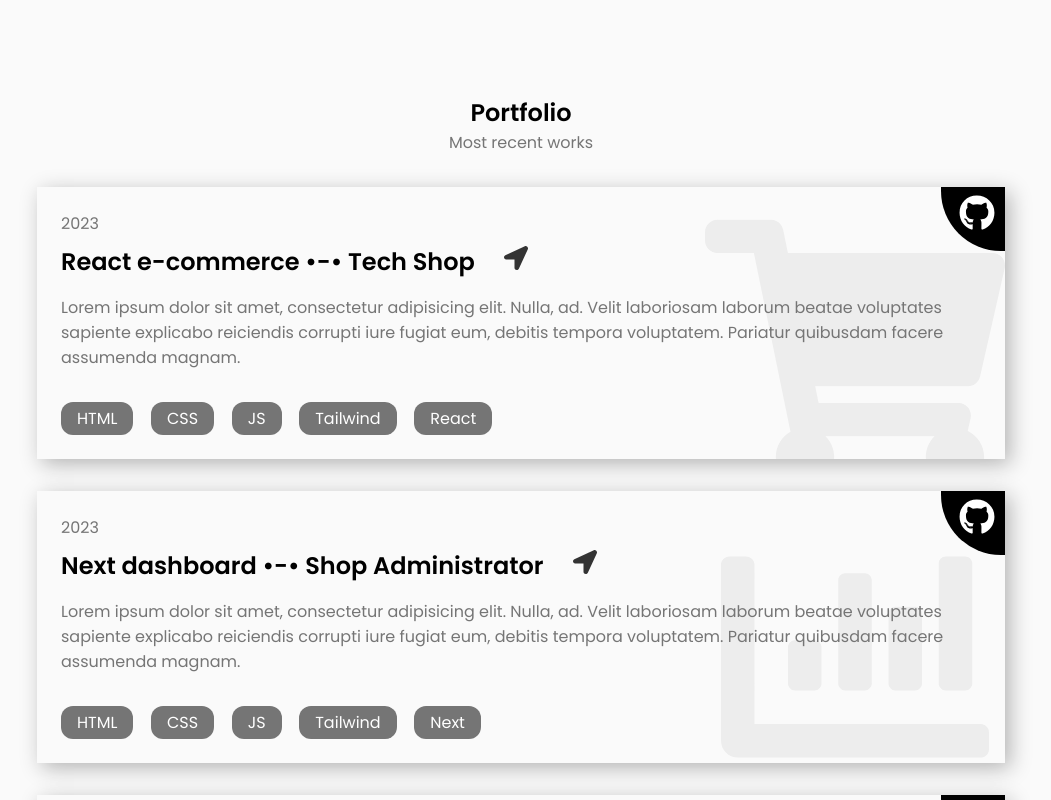
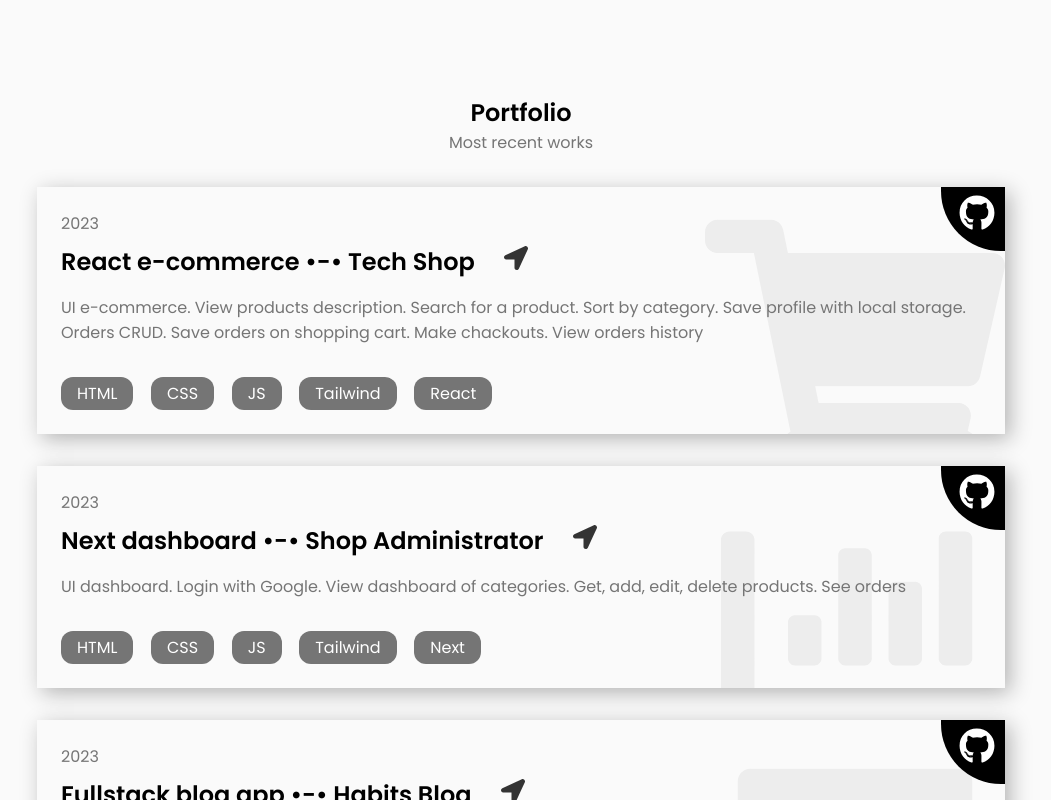
Before and after one commit to lobato-code/portfolio_v2, a React (Create React App) app: page / in a window 1280 px wide. Shown: the part 2000-2800 px from the top of the page, without its empty margins (119-1170 px from the left). Built offline with nearby package versions, Linux system fonts and the light colour scheme.

Commit message:
Edit information

```diff
--- a/src/components/home/Data.js
+++ b/src/components/home/Data.js
@@ -2,7 +2,7 @@ function Data() {
   return (
     <div className="home__data">
       <h1 className="home__title">Ariel Alejandro</h1>
-      <h3 className="home__subtitle">Software Developer</h3>
+      <h3 className="home__subtitle">Javascript Developer</h3>
       <p className="home__description">
         Hi! I'm a passionate software developer and I'm excited about the
         opportunity to join and contribute to a dynamic team in the technology
--- a/src/components/projects/data.js
+++ b/src/components/projects/data.js
@@ -14,10 +14,9 @@ const techDomain = {
 const projects = [
   {
     id: 1,
-    image: <FaShoppingCart />,
     title: `React e-commerce •-• Tech Shop`,
     description:
-      "Lorem ipsum dolor sit amet, consectetur adipisicing elit. Nulla, ad. Velit laboriosam laborum beatae voluptates sapiente explicabo reiciendis corrupti iure fugiat eum, debitis tempora voluptatem. Pariatur quibusdam facere assumenda magnam.",
+      "UI e-commerce. View products description. Search for a product. Sort by category. Save profile with local storage. Orders CRUD. Save orders on shopping cart. Make chackouts. View orders history",
     technologies: [
       techDomain.html,
       techDomain.css,
@@ -28,13 +27,13 @@ const projects = [
     live: "https://ecommerce-logo.netlify.app/",
     years: "2023",
     repo: "https://github.com/mt-alejo/project-ecommerce-react",
+    image: <FaShoppingCart />,
   },
   {
     id: 2,
-    image: <FaChartBar />,
     title: `Next dashboard •-• Shop Administrator`,
     description:
-      "Lorem ipsum dolor sit amet, consectetur adipisicing elit. Nulla, ad. Velit laboriosam laborum beatae voluptates sapiente explicabo reiciendis corrupti iure fugiat eum, debitis tempora voluptatem. Pariatur quibusdam facere assumenda magnam.",
+      "UI dashboard. Login with Google. View dashboard of categories. Get, add, edit, delete products. See orders",
     technologies: [
       techDomain.html,
       techDomain.css,
@@ -45,17 +44,17 @@ const projects = [
     live: "https://practice-next-dashboard.vercel.app/",
     years: "2023",
     repo: "https://github.com/mt-alejo/project-dashboard-next",
+    image: <FaChartBar />,
   },
   {
     id: 3,
-    image: <FaStickyNote />,
-    title: `Fullstack blog app •-• Habits Blog (coming soon..)`,
-    description:
-      "Lorem ipsum dolor sit amet, consectetur adipisicing elit. Nulla, ad. Velit laboriosam laborum beatae voluptates sapiente explicabo reiciendis corrupti iure fugiat eum, debitis tempora voluptatem. Pariatur quibusdam facere assumenda magnam.",
-    technologies: ["Typescript", "Sass"],
+    title: `Fullstack blog app •-• Habits Blog `,
+    description: "(Coming soon..)",
+    technologies: ["Typescript", "Sass", "SQL"],
     live: "#",
     years: "2023",
     repo: "#",
+    image: <FaStickyNote />,
   },
 ];
 
```
